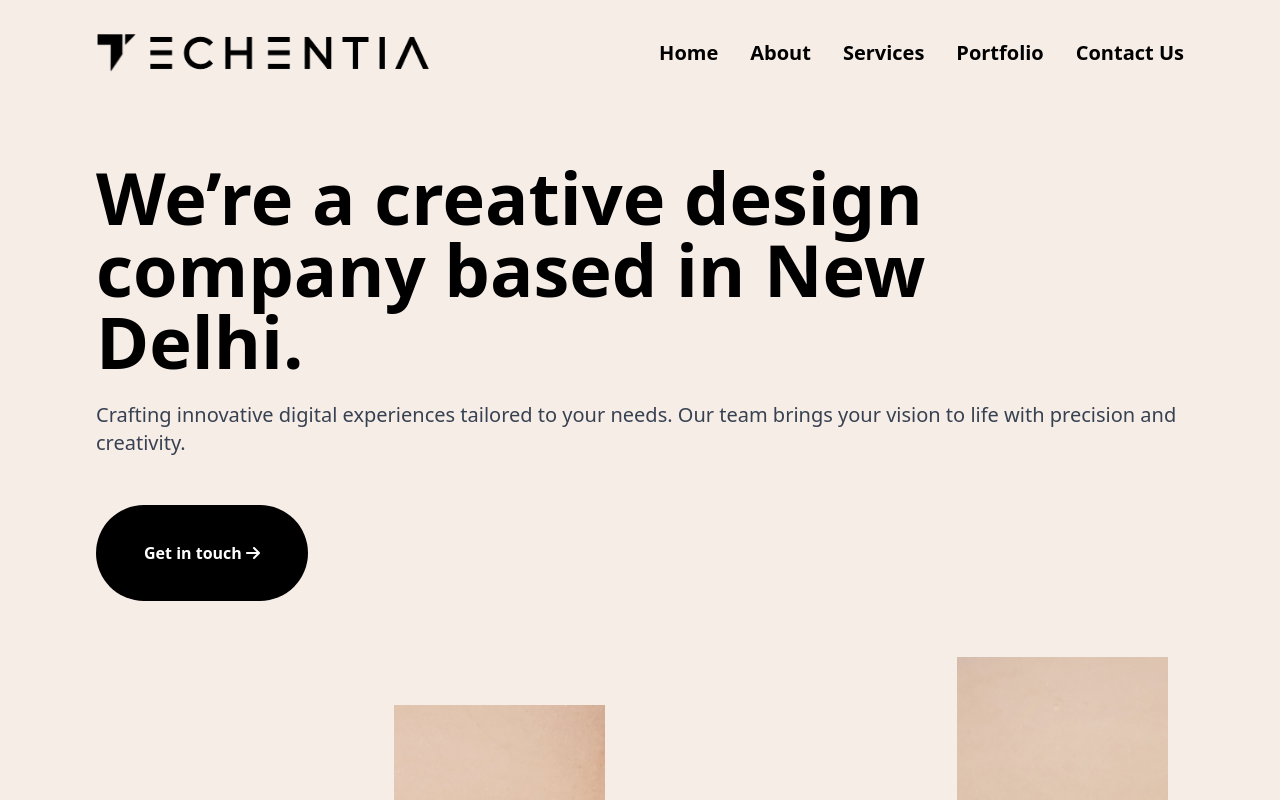
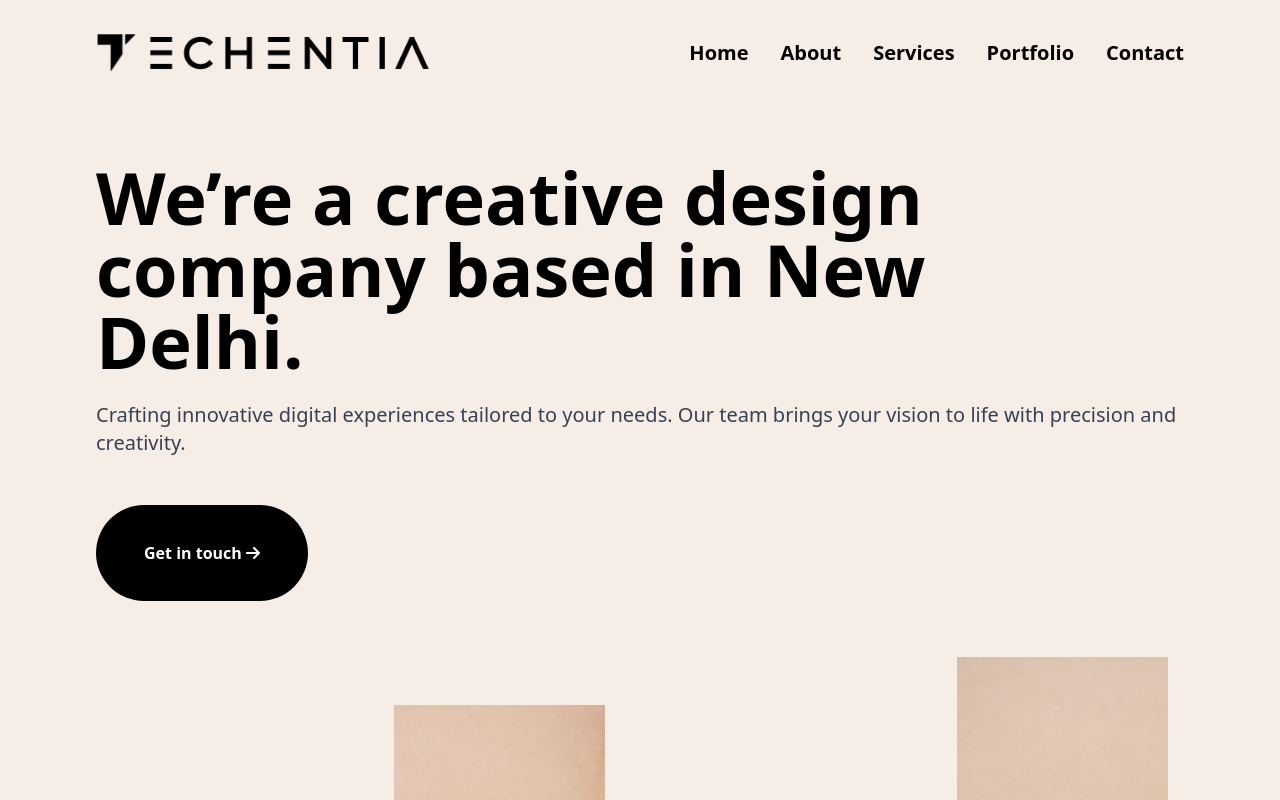
Before and after one commit to taneja-garvit/Techentia, a React (Vite) app: page / in a window 1280 px wide. Shown: the top 800 px of the page. Built offline with nearby package versions, Linux system fonts and the light colour scheme.

Commit message:
1st clone

```diff
--- a/src/components/navbar/Navbar.jsx
+++ b/src/components/navbar/Navbar.jsx
@@ -44,7 +44,7 @@ const Navbar = () => {
         <Link to="/about" className="">About</Link>
         <Link to="/services" className="">Services</Link>
         <Link to="/portfolio" className="">Portfolio</Link>
-        <Link to="/contact" className="">Contact Us</Link>
+        <Link to="/contact" className="">Contact </Link>
       </div>
 
       <button className={`navbar-toggler flex lg:hidden z-50 text-2xl ${isToggled ? 'text-[#f6ede7] fixed right-8 top-8' : ''}`} onClick={handleToggle} >
```
